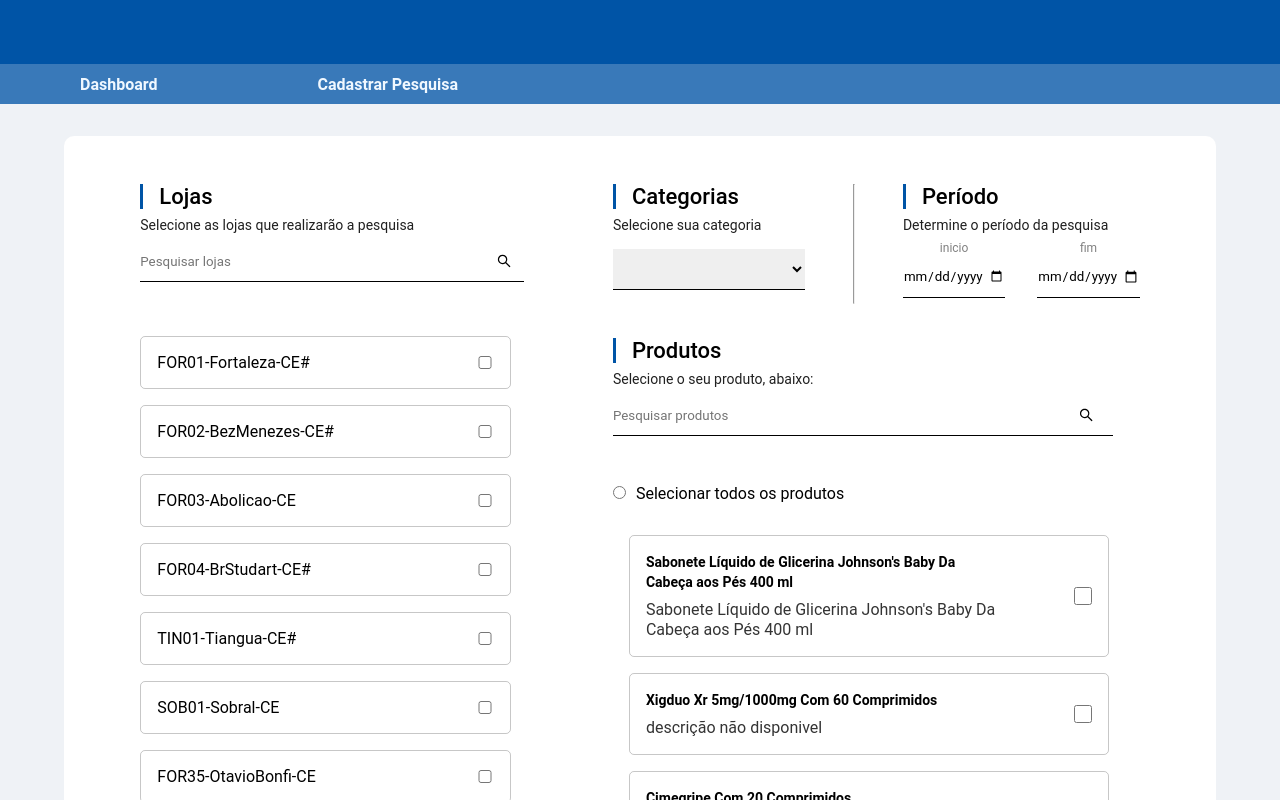
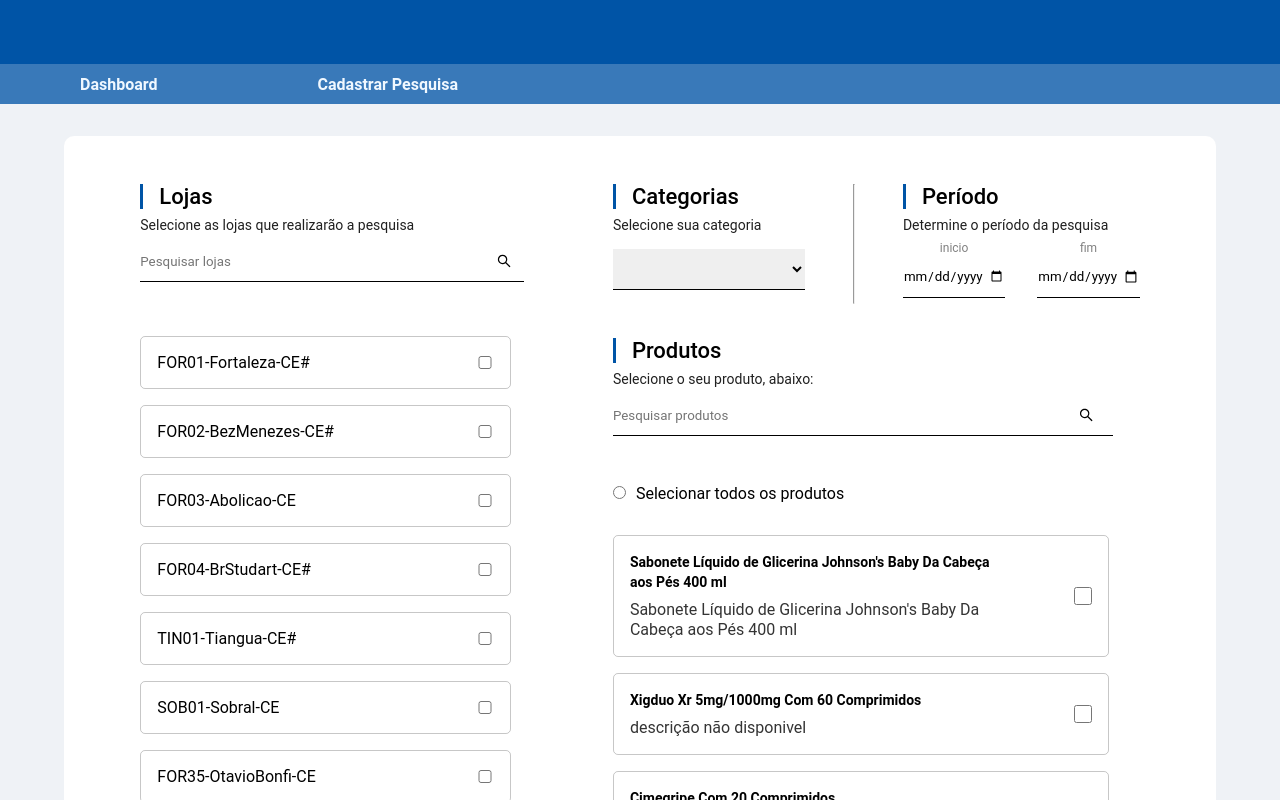
Before and after one commit to mateusazvd/projetoFinal-upcode2023-frontend, a React (Create React App) app: page / in a window 1280 px wide. Built offline with nearby package versions, Linux system fonts and the light colour scheme.

Commit message:
modificação

```diff
--- a/src/components/Produtos/style.css
+++ b/src/components/Produtos/style.css
@@ -3,7 +3,8 @@
     border: solid 1px rgba(0, 0, 0, 0.22);
     border-radius: 5px;
     padding: 1rem 1rem;
-    margin: 1rem;
+    margin: 1rem 0;
+    margin-right: 1rem;
     justify-content: space-between;
 }
 .produto {
```
